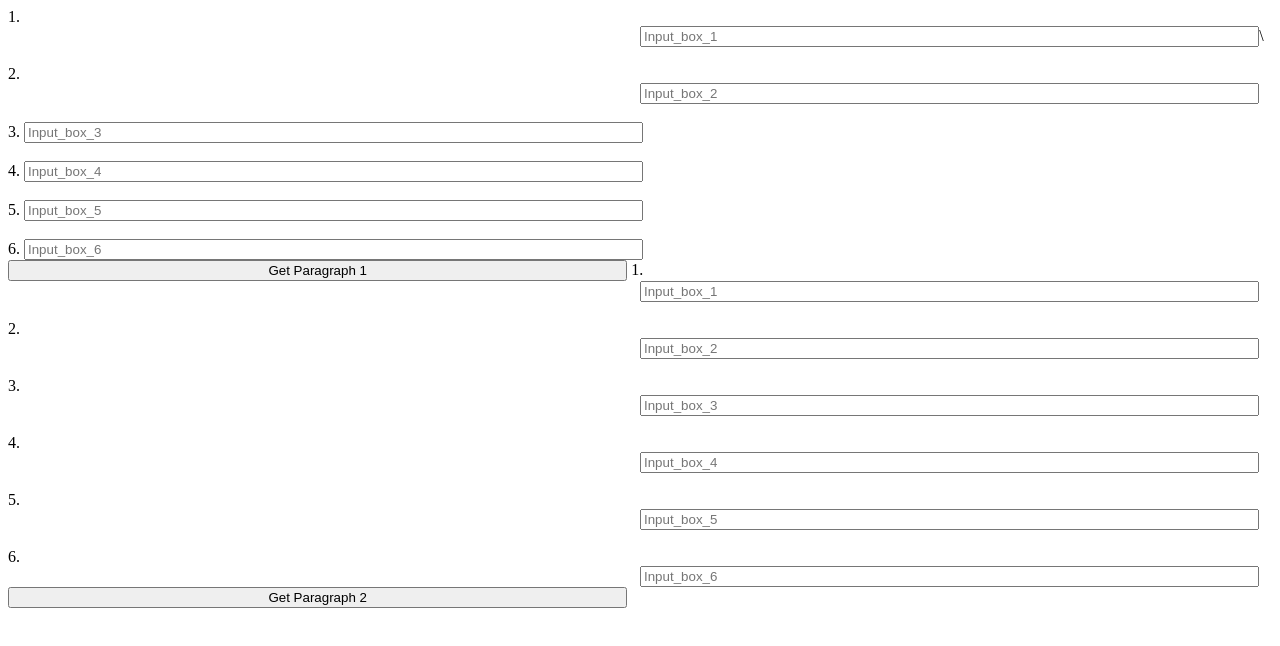
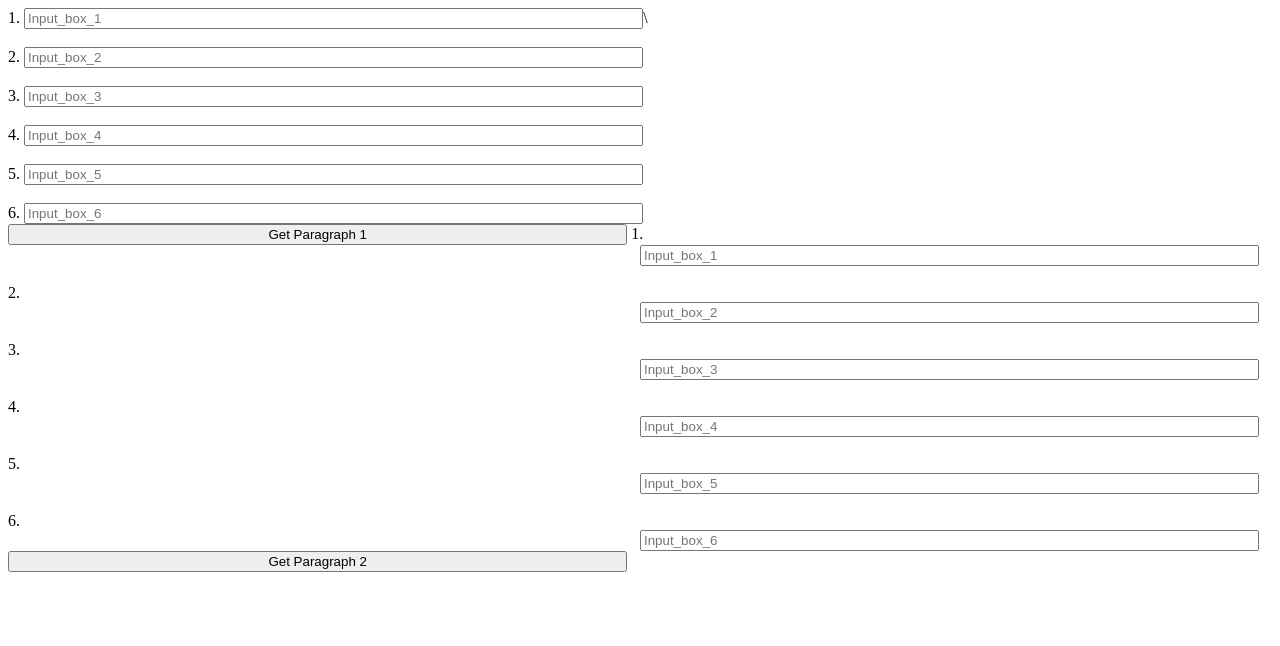
Before and after one commit to Rachit-programmer/Paragraph-Maker, a plain HTML site: page index.html in a window 1280 px wide. Drawn offline with Linux system fonts and the light colour scheme.

Commit message:
Update index.html

```diff
--- a/index.html
+++ b/index.html
@@ -4,10 +4,10 @@
     </head>
     <body>
         <span>1. </span>
-        <input type="text" id="par_input_1" style="width: 49%; margin-left: 50%;" placeholder="Input_box_1">\
+        <input type="text" id="par_input_1" style="width: 49%; " placeholder="Input_box_1">\
         <br><br>
         <span>2. </span>
-        <input type="text" id="par_input_2" style="width: 49%; margin-left: 50%;" placeholder="Input_box_2">
+        <input type="text" id="par_input_2" style="width: 49%; " placeholder="Input_box_2">
         <br><br>
         <span>3. </span>
         <input type="text" id="par_input_3" style="width: 49%;" placeholder="Input_box_3">
```
